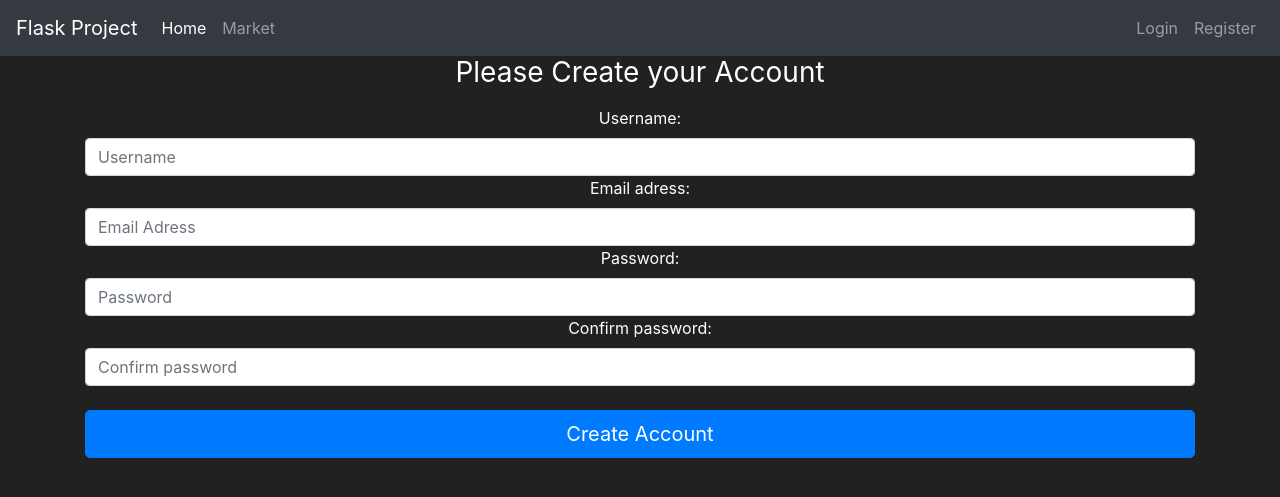
After one commit to geanca-coder/FlaskProject, a Flask app: page /register in a window 1280 px wide. The commit adds this page. Shown: the top 497 px of the page. Run offline with Flask 2, Linux system fonts and the light colour scheme; some libraries are stand-ins or nearby versions.

Commit message:
register form ready

```diff
--- a/market/Routes.py
+++ b/market/Routes.py
@@ -1,7 +1,7 @@
 from market import app
 from flask import render_template
 from market.Models import  Item
-
+from market.forms import RegisterForm
 @app.route('/')
 @app.route('/home')
 def home_page():
@@ -11,3 +11,8 @@ def home_page():
 def market_page():
     items = Item.query.all()
     return render_template('market.html', items=items)
+
+@app.route('/register')
+def register_page():
+    form = RegisterForm()
+    return render_template('register.html', form=form)
--- a/market/__init__.py
+++ b/market/__init__.py
@@ -2,6 +2,6 @@ from flask import Flask, render_template
 from flask_sqlalchemy import SQLAlchemy
 app = Flask(__name__)
 app.config['SQLALCHEMY_DATABASE_URI'] = 'sqlite:///market.db'
+app.config['SECRET_KEY'] = 'ddd937fee3a3fe557b81c82c'
 db = SQLAlchemy(app)
-
 from market import Routes
--- /dev/null
+++ b/market/forms.py
@@ -0,0 +1,9 @@
+from flask_wtf import FlaskForm
+from wtforms import StringField, PasswordField, SubmitField
+
+class RegisterForm(FlaskForm):
+    username = StringField(label='Username:')
+    email = StringField(label='Email adress:')
+    password1 = PasswordField(label='Password:')
+    password2 = PasswordField(label='Confirm password:')
+    submit = SubmitField(label='Create Account')
--- a/market/templates/base.html
+++ b/market/templates/base.html
@@ -35,7 +35,7 @@
               <a class="nav-link" href="#">Login</a>
           </li>
           <li class="nav-item">
-              <a class="nav-link" href="#">Register</a>
+              <a class="nav-link" href="{{ url_for('register_page')}}">Register</a>
           </li>
       </ul>
   </div>
--- /dev/null
+++ b/market/templates/register.html
@@ -0,0 +1,30 @@
+{% extends 'base.html' %}
+{% block title %}
+    Registration
+{%endblock%}
+{%block content%}
+    <body class="text-center">
+    <div class="container">
+        <form method="POST" class="form-register" style="color: white">
+
+            <h1 class="h3 mb-3 font-weight-normal">
+                Please Create your Account
+            </h1>
+            {{ form.username.label()}}
+            {{ form.username(class="form-control", placeholder="Username") }}
+
+            {{form.email.label()}}
+            {{ form.email(class="form-control", placeholder="Email Adress") }}
+
+            {{ form.password1.label()}}
+            {{ form.password2(class="form-control", placeholder="Password") }}
+
+            {{ form.password2.label()}}
+            {{ form.password2(class="form-control", placeholder="Confirm password") }}
+            <br>
+            {{ form.submit(class="btn btn-lg btn-block btn-primary") }}
+
+        </form>
+    </div>
+        </body>
+{%endblock%}
```
